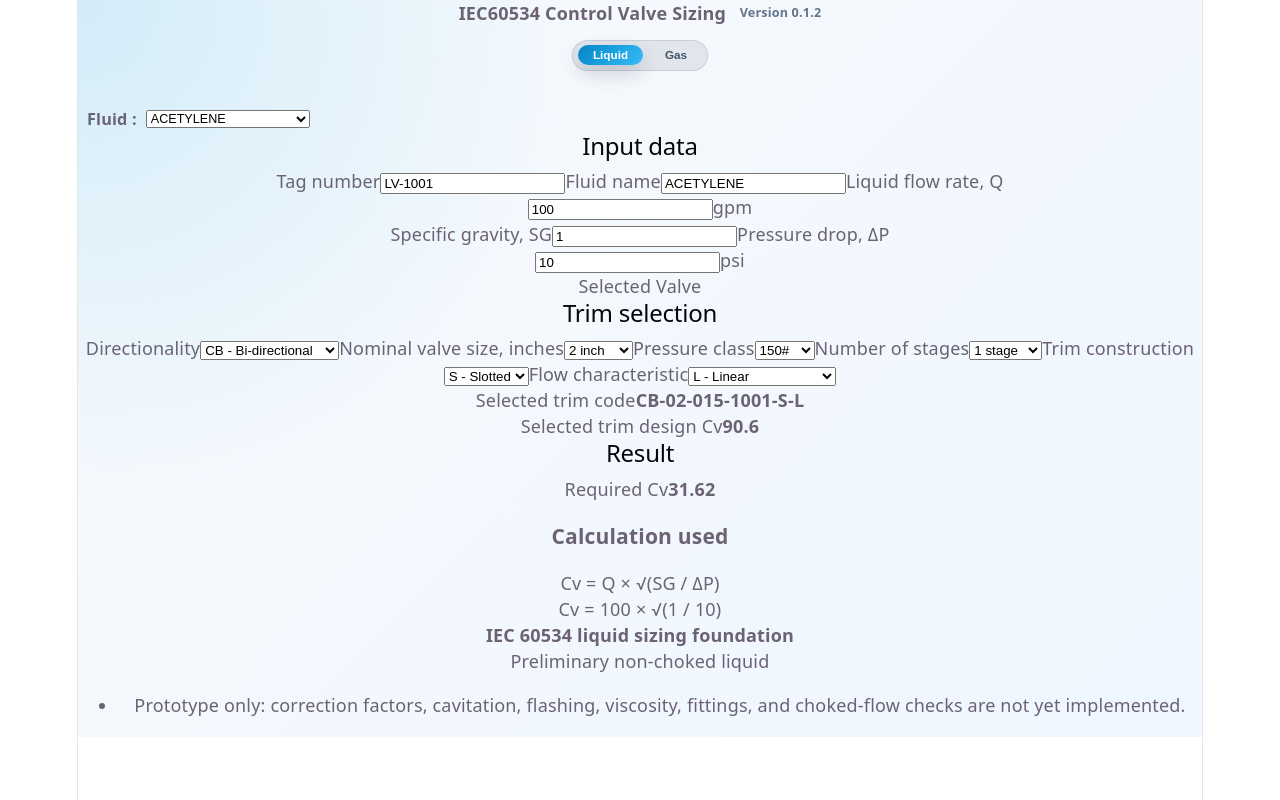
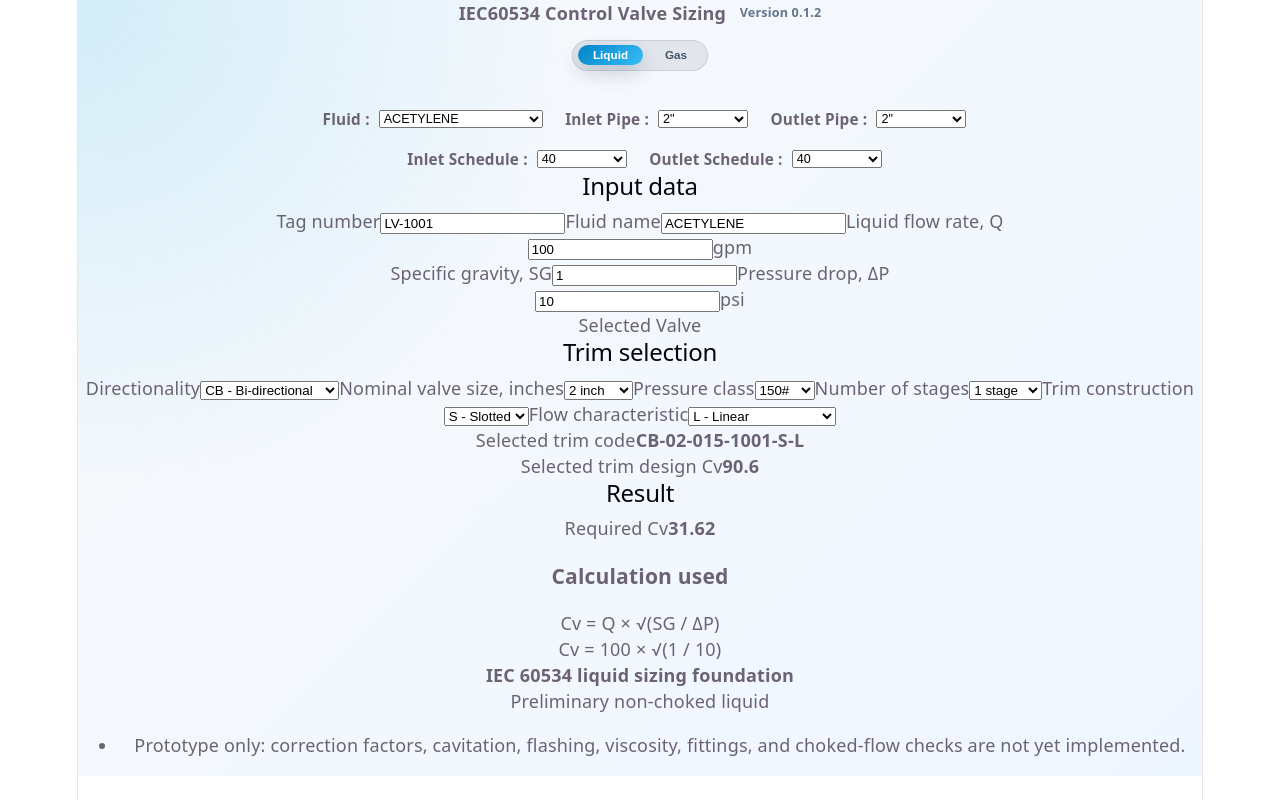
Before and after one commit to JonBradley100/control-valve-sizing, a React (Vite) app: page / in a window 1280 px wide. Built offline with nearby package versions, Linux system fonts and the light colour scheme.

Commit message:
CSS Work Pt.2

```diff
--- a/src/App.css
+++ b/src/App.css
@@ -86,10 +86,28 @@
 
 .fluid-controls {
   display: flex;
+  justify-content: center;
   flex-direction: column;
-  align-items: flex-start;
+  align-items: center;
+  flex-wrap: wrap;
   gap: 0.75rem;
   margin-top: 0.75rem;
+}
+
+.fluid-toggle-row {
+  display: flex;
+  justify-content: center;
+  width: 100%;
+}
+
+.pipework-main-row,
+.pipework-schedule-row {
+  display: flex;
+  align-items: center;
+  justify-content: center;
+  flex-wrap: wrap;
+  gap: 0.75rem;
+  width: 100%;
 }
 
 .fluid-toggle {
@@ -106,16 +124,17 @@
 }
 
 .fluid-select-label {
-  font-size: 0.9rem;
-  font-weight: 700;
+  font-size: 0.85rem;
+  font-weight: 600;
   color: inherit;
   margin: 0;
+  white-space: nowrap;
 }
 
 .fluid-select {
   font-size: 0.7rem;
   font-weight: 400;
-  min-width: 140px;
+  min-width: 9rem;
 }
 
 .title-row {
@@ -135,3 +154,7 @@
 .title-row .eyebrow {
   margin: 0;
 }
+
+.pipe-select {
+  min-width: 5rem;
+}
--- a/src/App.jsx
+++ b/src/App.jsx
@@ -5,7 +5,6 @@ import "./App.css";
 import { calculateLiquidCv } from "./calculations/iec60534/liquidSizing";
 import InputPanel from "./components/InputPanel";
 import ResultPanel from "./components/ResultPanel";
-import StatusCard from "./components/StatusCard";
 
 function App() {
   const [fluidType, setFluidType] = useState("liquid");
@@ -26,6 +25,57 @@ function App() {
     trimType: "S",
     style: "L",
   });
+
+  const [pipework, setPipework] = useState({
+    inletPipeSize: "2",
+    inletPipeSchedule: "40",
+    outletPipeSize: "2",
+    outletPipeSchedule: "40",
+  });
+
+  const pipeSizeOptions = [
+    "2",
+    "3",
+    "4",
+    "6",
+    "8",
+    "10",
+    "12",
+    "14",
+    "16",
+    "18",
+    "20",
+    "22",
+    "24",
+    "26",
+    "28",
+    "30",
+    "32",
+    "34",
+    "36",
+    "38",
+    "40",
+    "42",
+    "44",
+    "46",
+    "48",
+  ];
+
+  const scheduleOptions = [
+    "5",
+    "10",
+    "20",
+    "40",
+    "80",
+    "160",
+    "STD",
+    "XS",
+    "XXS",
+    "5S",
+    "10S",
+    "20S",
+    "40S",
+  ];
 
   const [trimDatabase, setTrimDatabase] = useState([]);
   const [trimDatabaseError, setTrimDatabaseError] = useState(null);
@@ -135,6 +185,13 @@ function App() {
     }));
   }
 
+  function updatePipework(field, value) {
+    setPipework((current) => ({
+      ...current,
+      [field]: value,
+    }));
+  }
+
   const appModeClass = fluidType === "liquid" ? "mode-liquid" : "mode-gas";
 
   return (
@@ -149,6 +206,7 @@ function App() {
           </div>
 
           <div className="fluid-controls">
+            <div className="fluid-toggle-row">
               <div className="fluid-toggle" aria-label="Fluid sizing type">
                 <button
                   type="button"
@@ -166,7 +224,9 @@ function App() {
                   Gas
                 </button>
               </div>
+            </div>
 
+            <div className="pipework-main-row">
               <div className="fluid-selector-row">
                 <label className="fluid-select-label" htmlFor="fluid-select">
                   Fluid :
@@ -189,6 +249,93 @@ function App() {
                   )}
                 </select>
               </div>
+
+              <div className="fluid-selector-row">
+                <label className="fluid-select-label" htmlFor="inlet-pipe-select">
+                  Inlet Pipe :
+                </label>
+
+                <select
+                  id="inlet-pipe-select"
+                  className="fluid-select pipe-select"
+                  value={pipework.inletPipeSize}
+                  onChange={(event) =>
+                    updatePipework("inletPipeSize", event.target.value)
+                  }
+                >
+                  {pipeSizeOptions.map((size) => (
+                    <option key={size} value={size}>
+                      {size}&quot;
+                    </option>
+                  ))}
+                </select>
+              </div>
+
+              <div className="fluid-selector-row">
+                <label className="fluid-select-label" htmlFor="outlet-pipe-select">
+                  Outlet Pipe :
+                </label>
+
+                <select
+                  id="outlet-pipe-select"
+                  className="fluid-select pipe-select"
+                  value={pipework.outletPipeSize}
+                  onChange={(event) =>
+                    updatePipework("outletPipeSize", event.target.value)
+                  }
+                >
+                  {pipeSizeOptions.map((size) => (
+                    <option key={size} value={size}>
+                      {size}&quot;
+                    </option>
+                  ))}
+                </select>
+              </div>
+            </div>
+
+            <div className="pipework-schedule-row">
+              <div className="fluid-selector-row">
+                <label className="fluid-select-label" htmlFor="inlet-schedule-select">
+                  Inlet Schedule :
+                </label>
+
+                <select
+                  id="inlet-schedule-select"
+                  className="fluid-select pipe-select"
+                  value={pipework.inletPipeSchedule}
+                  onChange={(event) =>
+                    updatePipework("inletPipeSchedule", event.target.value)
+                  }
+                >
+                  {scheduleOptions.map((schedule) => (
+                    <option key={schedule} value={schedule}>
+                      {schedule}
+                    </option>
+                  ))}
+                </select>
+              </div>
+
+              <div className="fluid-selector-row">
+                <label className="fluid-select-label" htmlFor="outlet-schedule-select">
+                  Outlet Schedule :
+                </label>
+
+                <select
+                  id="outlet-schedule-select"
+                  className="fluid-select pipe-select"
+                  value={pipework.outletPipeSchedule}
+                  onChange={(event) =>
+                    updatePipework("outletPipeSchedule", event.target.value)
+                  }
+                >
+                  {scheduleOptions.map((schedule) => (
+                    <option key={schedule} value={schedule}>
+                      {schedule}
+                    </option>
+                  ))}
+                </select>
+              </div>
+            </div>
           </div>
 
           {trimDatabaseError && (
@@ -203,8 +350,6 @@ function App() {
             </div>
           )}
         </div>
-
-
       </section>
 
       <section className="content-grid">
```
Lines whose indentation alone changed are shown as unchanged.
